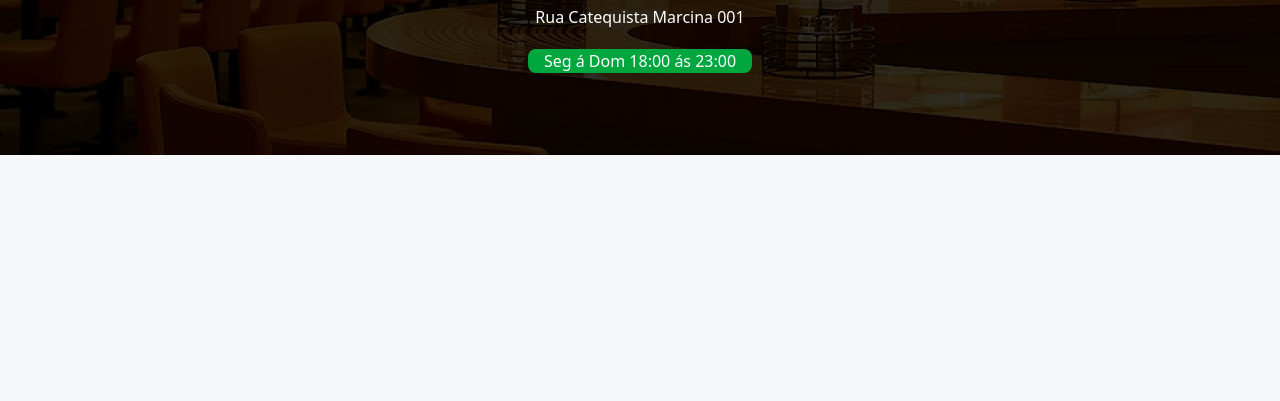
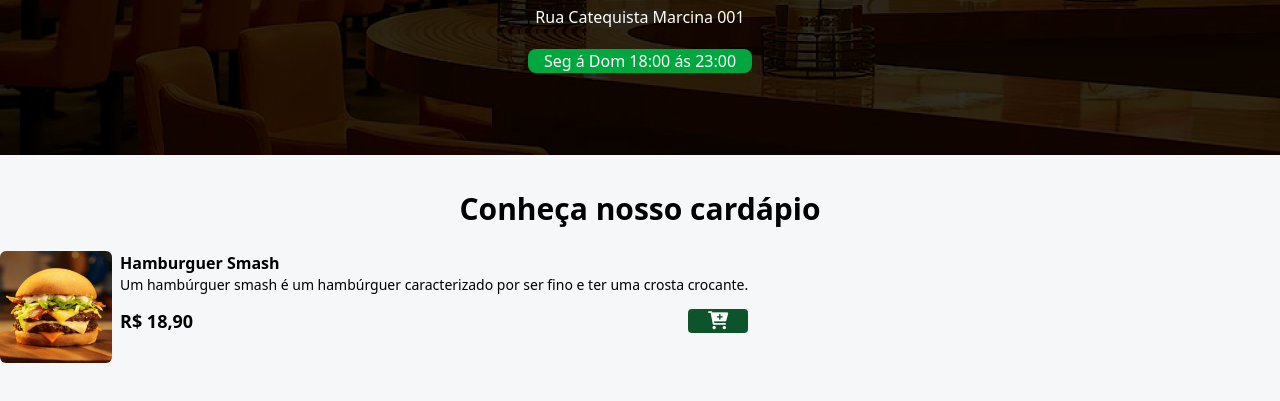
Before and after one commit to KLMkleriston/CardapioBurguer, a website: page index.html in a window 1280 px wide. Shown: the part 265-666 px from the top of the page. Drawn offline with Linux system fonts and the light colour scheme.

Commit message:
inicio dos dados do cardápio

```diff
--- a/index.html
+++ b/index.html
@@ -3,6 +3,9 @@
 <head>
     <meta charset="UTF-8">
     <meta name="viewport" content="width=, initial-scale=1.0">
+
+    <link rel="stylesheet" href="https://cdnjs.cloudflare.com/ajax/libs/font-awesome/6.0.0-beta3/css/all.min.css" integrity="sha512-Fo3rlrZj/k7ujTnHg4CGR2D7kSs0v4LLanw2qksYuRlEzO+tcaEPQogQ0KaoGN26/zrn20ImR1DfuLWnOo7aBA==" crossorigin="anonymous" referrerpolicy="no-referrer" />
+
     <link href="./styles/output.css" rel="stylesheet">
 
     <title>Hamburgueria KLM</title>
@@ -24,6 +27,38 @@
         </div>
     </header>
 
+    <h2 class="text-2xl md:text-3xl font-bold text-center mt-9 mb-6">
+        Conheça nosso cardápio
+    </h2>
+
+    <div id="menu">
+
+        <main class="grid grid-cols-1">
+            <div class="flex gap-2">
+                <img
+                src="assets/hamb-1.png"
+                alt=" Hamburguer Smash"
+                class="w-28 h-28 rounded-md hover:scale-110 hover:-rotate-2 duration-300">
+                <div>
+                <p class="font-bold">Hamburguer Smash</p>
+                <p class="text-sm"> Um hambúrguer smash é um hambúrguer caracterizado por ser fino e ter uma crosta crocante.</p>
+                <div class="flex items-center gap-2 justify-between mt-3">
+                    <p class=" font-bold text-lg">R$ 18,90</p>
+                    <button
+                        class=" bg-green-900 px-5 rounded add-to-cart-btn"
+                        data-nome="Hamburguer Smash"
+                        data-price="18,90">
+
+                        <i class="fa fa-cart-plus text-lg text-white"> </i>
+                    </button>
+                </div>
+            </div>
+            </div>
+
+
+        </main>
+
+    </div>
 
 
 </body>
```
Also changed, not shown: styles/output.css.
